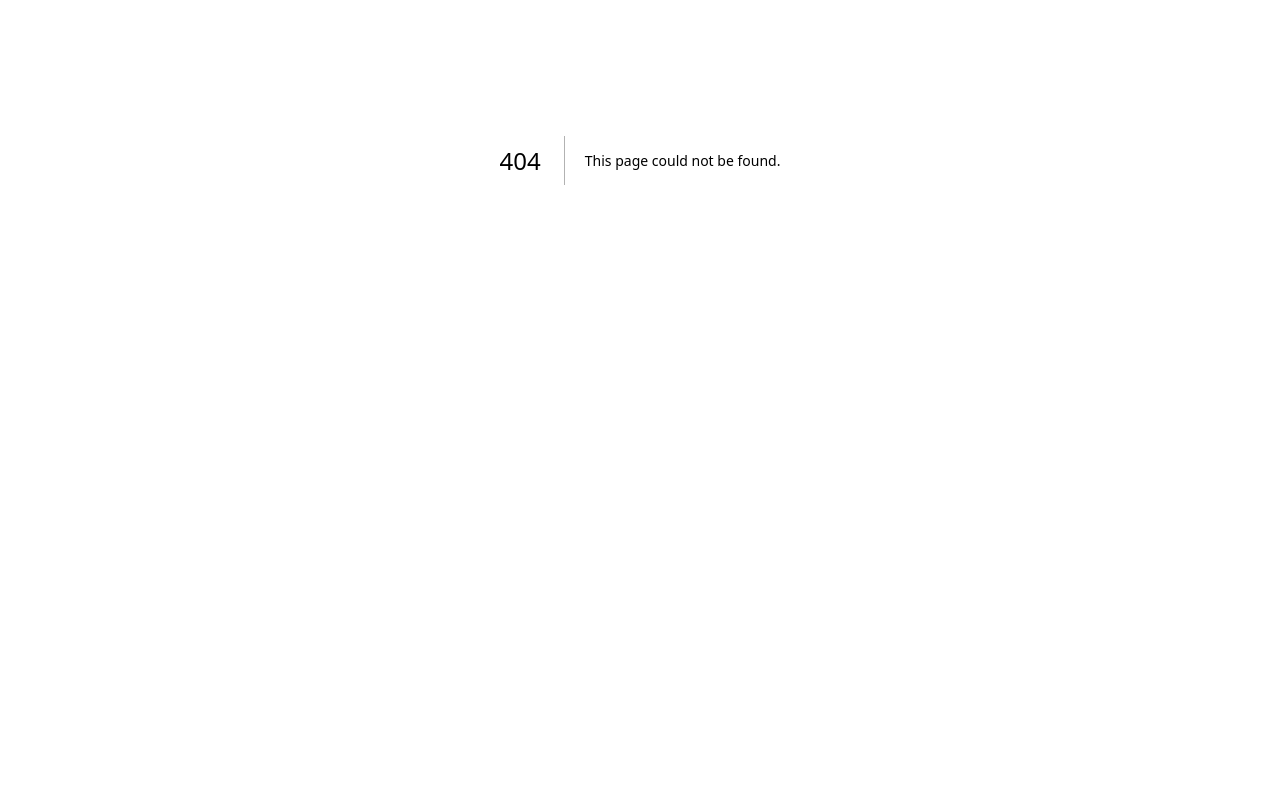
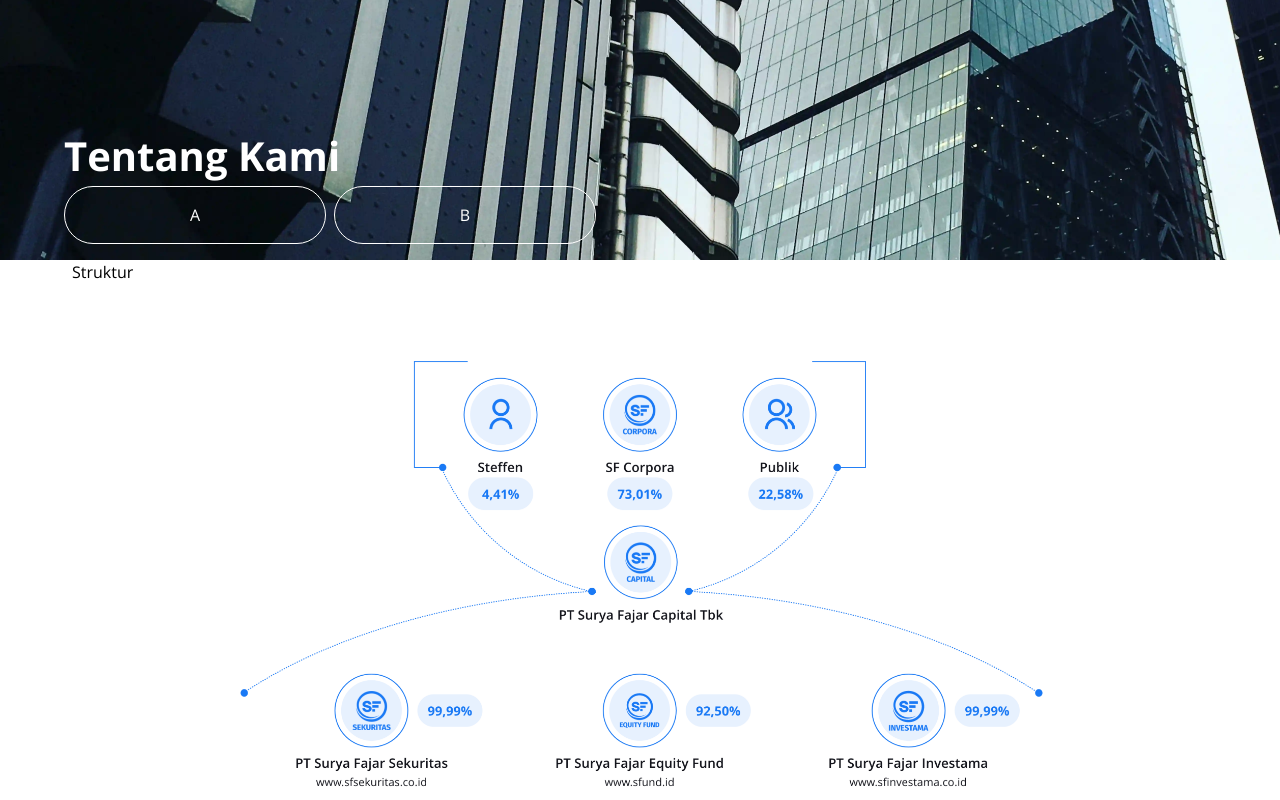
Before and after one commit to desipuspitasari/demosfcapital, a Next.js app: page /about in a window 1280 px wide. Before the commit this address had no page. Shown: the part 240-1040 px from the top of the page. Before the commit the page ends 800 px from the top, so only its background shows below. Built offline with nearby package versions, Linux system fonts and the light colour scheme.

Commit message:
update about us

```diff
--- /dev/null
+++ b/src/components/section/about/strukturperusahaan.tsx
@@ -0,0 +1,13 @@
+import strukturperusahaan from "../../../../public/images/strukturperusahaan.png";
+import Image from "next/image";
+
+const StrukturPerusahaan = () => {
+  return (
+    <div className="w-full rounded-xl relative flex flex-col">
+      <div>Struktur</div>
+      <Image src={strukturperusahaan} alt="" />
+    </div>
+  );
+};
+
+export default StrukturPerusahaan;
--- /dev/null
+++ b/src/pages/about.tsx
@@ -0,0 +1,63 @@
+import Head from "next/head";
+import { NextPage } from "next";
+import Navbar from "../components/navbar";
+import Footer from "../components/footer/footer";
+
+import { useState } from "react";
+import { Tab } from "@headlessui/react";
+import { FiArrowUpRight } from "react-icons/fi";
+import StrukturPerusahaan from "../components/section/about/strukturperusahaan";
+
+const tablists = [
+  { name: "A", content: <StrukturPerusahaan /> },
+  { name: "B", content: <StrukturPerusahaan /> },
+];
+
+const About: NextPage = () => {
+  const [selectedIndex, setSelectedIndex] = useState(0);
+  return (
+    <>
+      <Head>
+        <title>SF Capital</title>
+        <meta name="viewport" content="initial-scale=1.0, width=device-width" />
+      </Head>
+      <Tab.Group selectedIndex={selectedIndex} onChange={setSelectedIndex}>
+        <section className="max-h-[500px] min-h-[500px] flex flex-col px-2 pb-4 justify-end  w-full bg-about bg-cover bg-left">
+          <div className="w-full max-w-6xl flex flex-col mx-auto">
+            <div className="font-bold text-white text-[40px] ">
+              Tentang Kami
+            </div>
+            <Tab.List
+              as="div"
+              className="flex space-x-2 w-full overflow-x-auto box-border whitespace-nowrap flex-nowrap"
+            >
+              {tablists.map((item, index) => (
+                <Tab
+                  onClick={() => setSelectedIndex(index)}
+                  as="button"
+                  key={index}
+                  className="border-white border-[1px] font-open-sans text-base flex px-6 py-4 w-[262px] max-w-[262px] text-white group justify-center rounded-full"
+                >
+                  <div className="group-focus:border-b group-focus:border-white">
+                    {item.name}
+                  </div>
+                  <FiArrowUpRight className="w-0 h-0 group-hover:w-4 group-hover:h-4 group-hover:transition-all group-focus:w-0 group-focus:h-0 transition-all" />
+                </Tab>
+              ))}
+            </Tab.List>
+          </div>
+        </section>
+        <Tab.Panels as="section" className="w-full max-w-6xl px-2 mx-auto">
+          {tablists.map((item, index) => (
+            <Tab.Panel key={index}>{item.content}</Tab.Panel>
+          ))}
+        </Tab.Panels>
+      </Tab.Group>
+
+      <Footer />
+      <Navbar />
+    </>
+  );
+};
+
+export default About;
--- a/src/pages/strukturperusahaan.tsx
+++ /dev/null
@@ -1,37 +0,0 @@
-import Head from "next/head";
-import { NextPage } from "next";
-import Navbar from "../components/navbar";
-import Footer from "../components/footer/footer";
-import strukturperusahaan from "../../public/images/strukturperusahaan.png";
-import Image from "next/image";
-
-const StrukturPerusahaan: NextPage = () => {
-  return (
-    <>
-      <Head>
-        <title>SF Capital</title>
-        <meta name="viewport" content="initial-scale=1.0, width=device-width" />
-      </Head>
-
-      <section className="min-h-screen w-full"></section>
-      <section className="flex pt-32 pb-16 w-full flex-col bg-white">
-        <div className="w-full max-w-6xl grid grid-cols-1  gap-6 mx-auto px-4 lg:px-0">
-          <div className="bg-white pb-6  border p-4 rounded-xl  drop-shadow-xl w-full ">
-            <div className="w-full  overflow-hidden rounded-2xl aspect-square relative">
-              <div className="text-blue-primary-500 text-[38px] text-center font-black mt-6">
-                Struktur Perusahaan
-              </div>
-              <div className="w-full  overflow-hidden rounded-2xl aspect-square relative">
-                <Image fill src={strukturperusahaan} alt="" />
-              </div>
-            </div>
-          </div>
-        </div>
-      </section>
-      <Footer />
-      <Navbar />
-    </>
-  );
-};
-
-export default StrukturPerusahaan;
--- a/tailwind.config.js
+++ b/tailwind.config.js
@@ -35,6 +35,7 @@
         dipay: 'url("/images/dipay.webp")',
         indofund: 'url("/images/indofund.webp")',
         pigijo: 'url("/images/pigijo.webp")',
+        about: 'url("/images/about.webp")',
       },
     },
   },
```
Also changed, not shown: public/images/about.webp (added).
